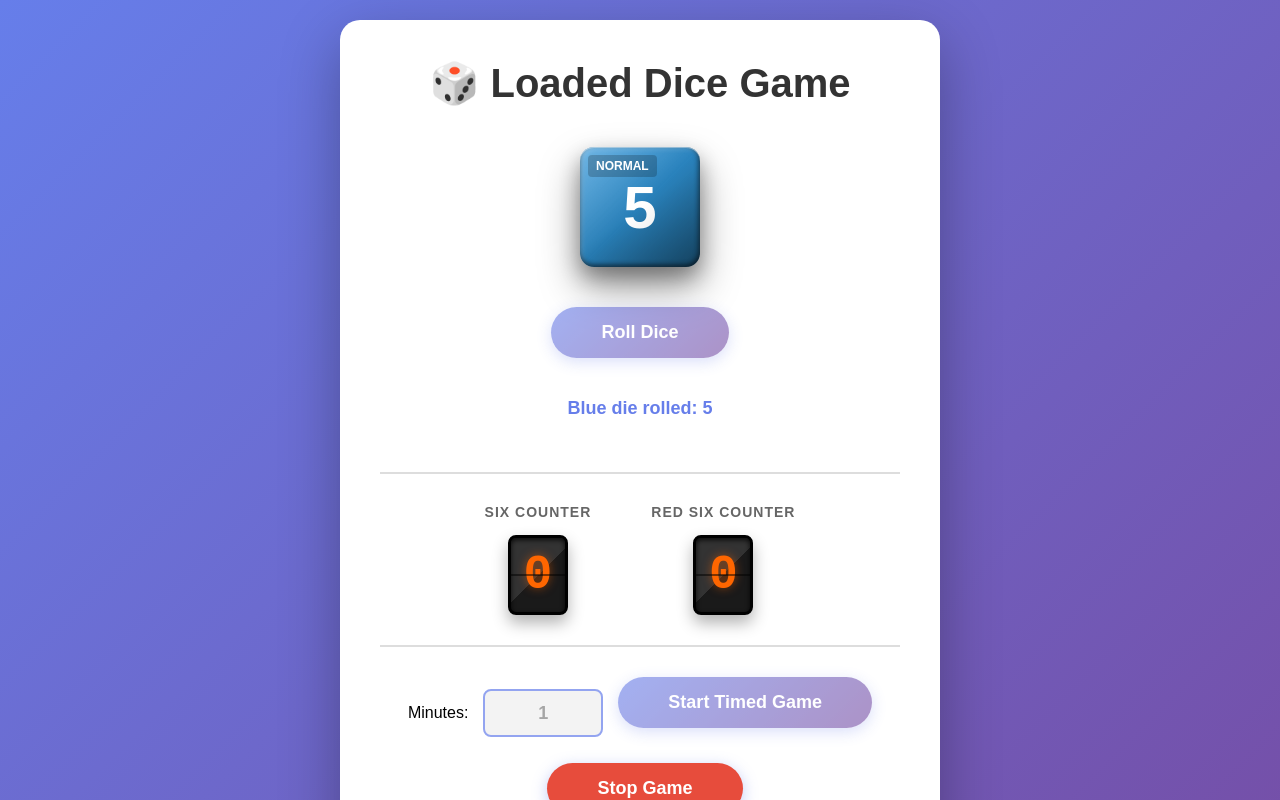
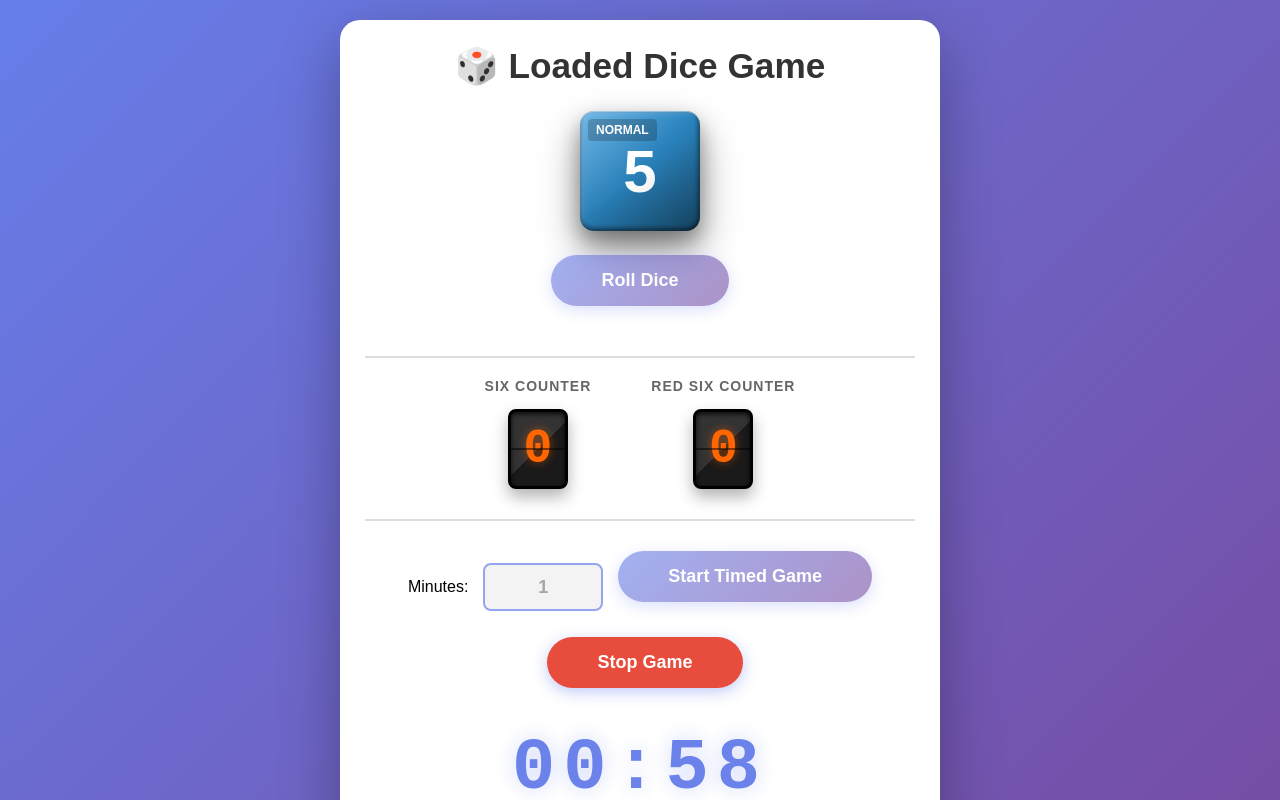
Before and after one commit to keithmcnulty/bayes_dice, a plain HTML site: page index.html in a window 1280 px wide. Both pictures are taken after a click on the button "Start Timed Game". Shown: the top 800 px of the page. Drawn offline with Linux system fonts and the light colour scheme.

Commit message:
New commit

```diff
--- a/index.html
+++ b/index.html
@@ -24,7 +24,7 @@
         .container {
             text-align: center;
             background: white;
-            padding: 40px;
+            padding: 25px;
             border-radius: 20px;
             box-shadow: 0 20px 60px rgba(0, 0, 0, 0.3);
             max-width: 600px;
@@ -32,15 +32,15 @@
 
         h1 {
             color: #333;
-            margin-bottom: 40px;
-            font-size: 2.5em;
+            margin-bottom: 24px;
+            font-size: 2.2em;
         }
 
         .dice-container {
             display: flex;
             justify-content: center;
-            gap: 40px;
-            margin-bottom: 40px;
+            gap: 24px;
+            margin-bottom: 24px;
             flex-wrap: wrap;
             perspective: 1200px;
         }
@@ -188,7 +188,7 @@
             justify-content: center;
             gap: 15px;
             align-items: center;
-            margin-bottom: 20px;
+            margin-bottom: 12px;
             flex-wrap: wrap;
         }
 
@@ -222,7 +222,7 @@
             color: #667eea;
             text-align: center;
             font-family: 'Courier New', monospace;
-            margin: 30px 0;
+            margin: 20px 0;
             letter-spacing: 8px;
             text-shadow: 0 0 20px rgba(102, 126, 234, 0.3);
             animation: timerPulse 1s infinite;
@@ -252,10 +252,10 @@
             display: none;
             background: linear-gradient(135deg, #667eea 0%, #764ba2 100%);
             color: white;
-            padding: 30px;
+            padding: 20px;
             border-radius: 15px;
             text-align: center;
-            margin-top: 20px;
+            margin-top: 12px;
         }
 
         .final-results.show {
@@ -387,26 +387,15 @@
             }
         }
 
-        .info {
-            color: #666;
-            font-size: 16px;
-            margin-top: 20px;
-            min-height: 24px;
-        }
 
-        .info.highlight {
-            color: #667eea;
-            font-weight: bold;
-            font-size: 18px;
-        }
 
         .die.hidden {
             display: none;
         }
 
         .counters-section {
-            margin-top: 50px;
-            padding-top: 30px;
+            margin-top: 30px;
+            padding-top: 20px;
             border-top: 2px solid #ddd;
         }
 
@@ -502,8 +491,6 @@
 
         <button id="rollBtn">Roll Dice</button>
 
-        <div class="info" id="info"></div>
-
         <div class="counters-section">
             <div class="counters">
                 <div class="counter">
@@ -556,7 +543,6 @@
         const blueDie = document.getElementById('blueDie');
         const redDie = document.getElementById('redDie');
         const rollBtn = document.getElementById('rollBtn');
-        const info = document.getElementById('info');
         const sixesCounter = document.getElementById('sixes');
         const redSixesCounter = document.getElementById('redSixes');
         const startTimerBtn = document.getElementById('startTimerBtn');
@@ -592,7 +578,6 @@
             if (isRolling) return;
 
             isRolling = true;
-            info.textContent = '';
 
             // Step 1: Show both dice
             blueDie.classList.remove('hidden');
@@ -644,7 +629,6 @@
             redSixCount = 0;
             sixesCounter.textContent = '0';
             redSixesCounter.textContent = '0';
-            info.textContent = '';
             finalResults.classList.remove('show');
 
             let timeRemaining = minutes * 60;
@@ -720,7 +704,6 @@
             redSixCount = 0;
             sixesCounter.textContent = '0';
             redSixesCounter.textContent = '0';
-            info.textContent = '';
             finalResults.classList.remove('show');
             rollBtn.disabled = false;
             startTimerBtn.disabled = false;
@@ -738,8 +721,6 @@
                 currentBlueValue = normalDie[Math.floor(Math.random() * normalDie.length)];
                 blueDie.innerHTML = `<span class="die-label">Normal</span>${currentBlueValue}`;
                 blueDie.classList.remove('rolling');
-                info.textContent = `Blue die rolled: ${currentBlueValue}`;
-                info.classList.add('highlight');
 
                 // Check for six
                 if (currentBlueValue === 6) {
@@ -759,8 +740,6 @@
                 currentRedValue = specialDie[Math.floor(Math.random() * specialDie.length)];
                 redDie.innerHTML = `<span class="die-label">Loaded</span>${currentRedValue}`;
                 redDie.classList.remove('rolling');
-                info.textContent = `Red die rolled: ${currentRedValue}`;
-                info.classList.add('highlight');
 
                 // Check for red six
                 if (currentRedValue === 6) {
```
